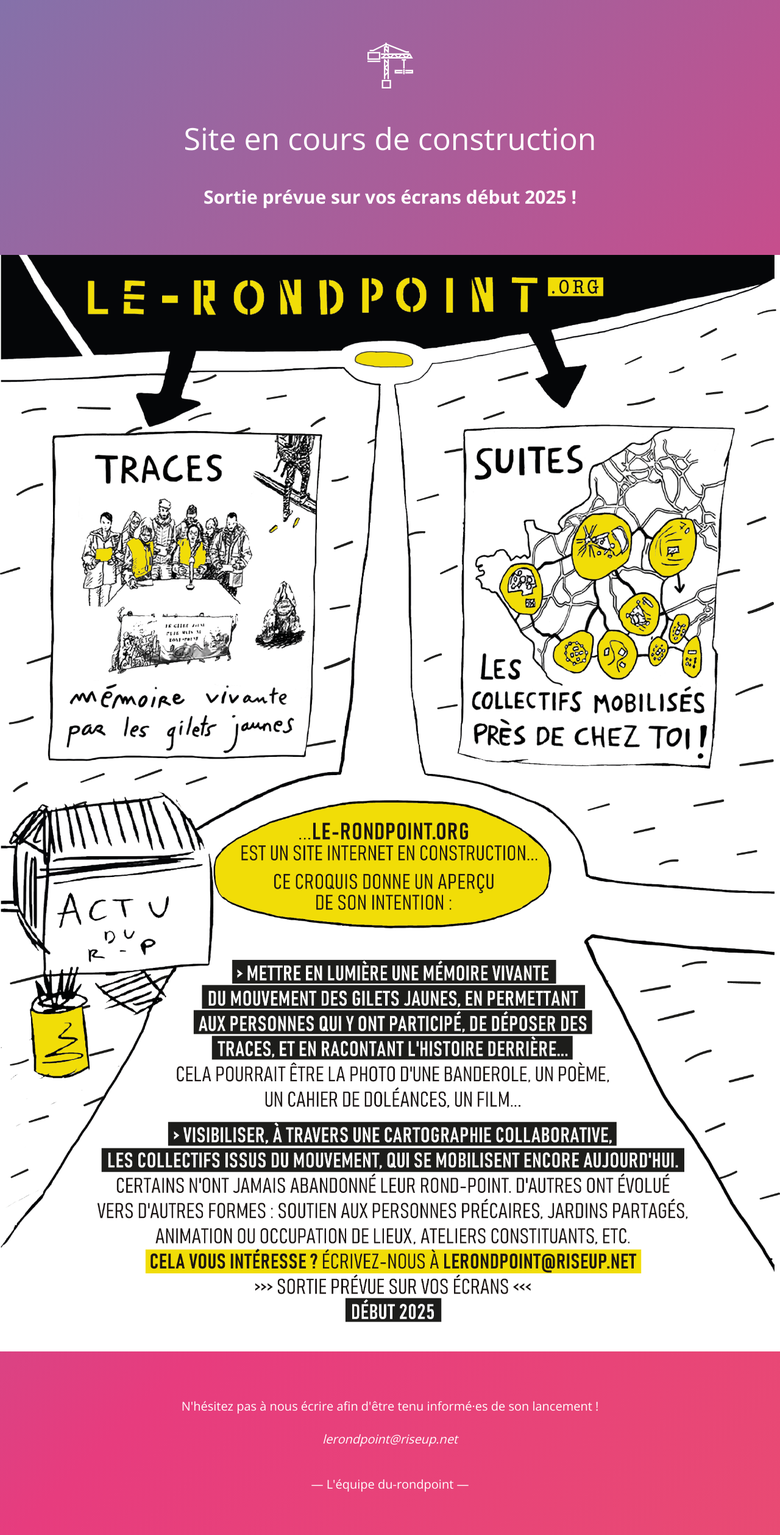
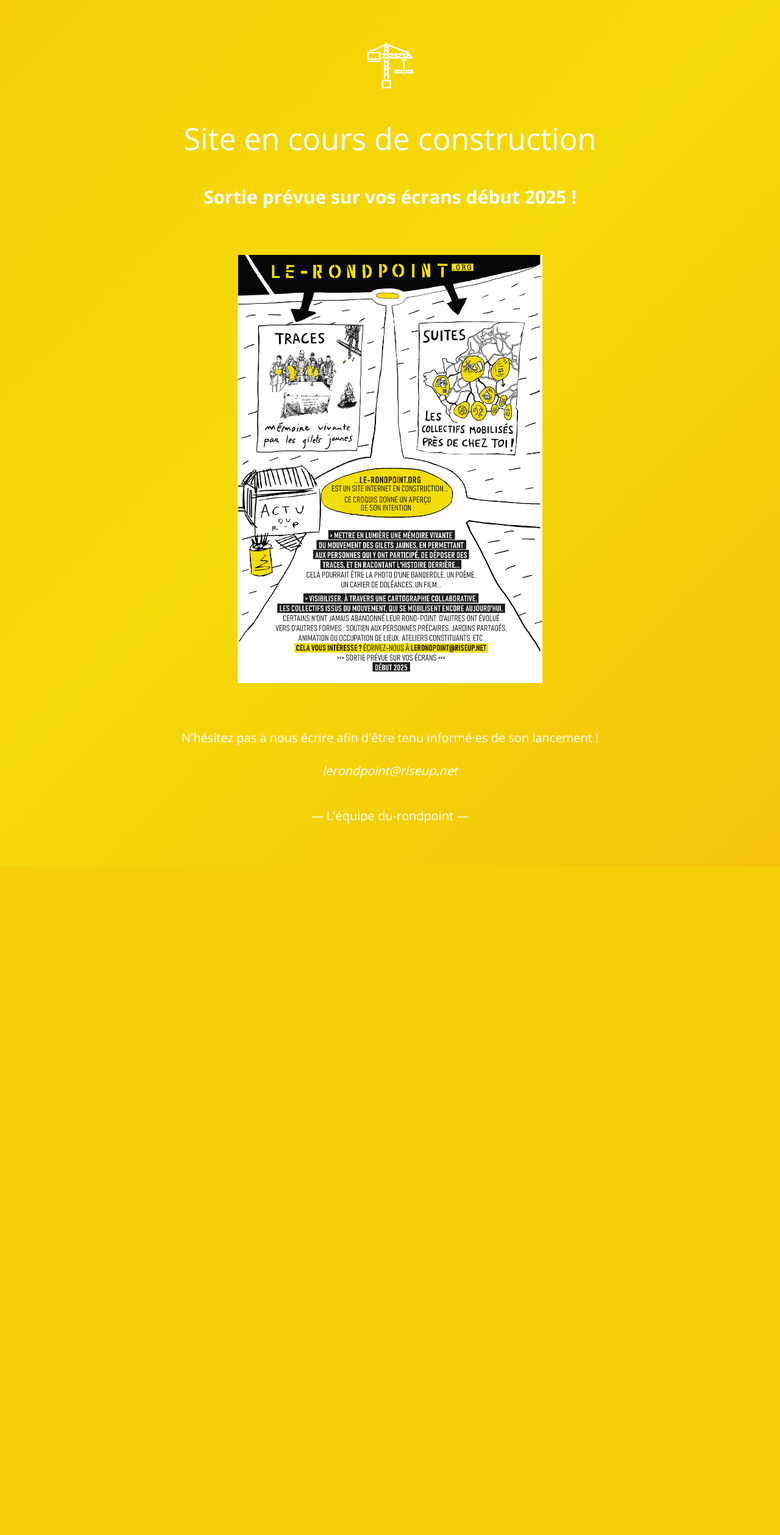
Before and after one commit to tcheymol/lerondpoint, a Symfony app: template templates/maintenance/index.html.twig in a window 1280 px wide. Shown: the whole page at 61% size. After the commit the page ends 1421 px from the top, so only its background shows below. Run offline with Twig, Linux system fonts and the light colour scheme; the template is opened without the code that fills it, so the values that code supplies are empty; some libraries are stand-ins or nearby versions.

Commit message:
:lipstick: [Maintenance] Update maintenance colors

```diff
--- a/templates/maintenance/index.html.twig
+++ b/templates/maintenance/index.html.twig
@@ -8,7 +8,7 @@
 <link href="https://fonts.googleapis.com/css?family=Open+Sans:300,400,700" rel="stylesheet">
 <style>
     html, body { padding: 0; margin: 0; width: 100vw; min-height: 100vh;
-        background: linear-gradient(-45deg, #EE7752, #E73C7E, #23A6D5, #23D5AB);
+        background: linear-gradient(-45deg, #F5A20A, #F5DA0A, #F5BD09, #F57F0A);
         background-size: 400% 400%;
         -webkit-animation: Gradient 15s ease infinite;
         -moz-animation: Gradient 15s ease infinite;
@@ -19,7 +19,7 @@
     body { font-family: Open Sans; font-weight: 100; font-size: 20px; color: #fff; text-align: center; display: -webkit-box; display: -ms-flexbox; display: flex; -webkit-box-pack: center; -ms-flex-pack: center; justify-content: center; -webkit-box-align: center; -ms-flex-align: center; align-items: center;}
     article { display: block; max-width: 800px; padding: 50px; margin: 0 auto; }
     .flyer { width:100%; display: block; margin: 0 auto; }
-    .flyerimage { width:100% }
+    .flyerimage { max-width:500px;}
     a { color: #fff; font-weight: bold;}
     a:hover { text-decoration: none; }
     svg { width: 75px; margin-top: 1em; }
```
